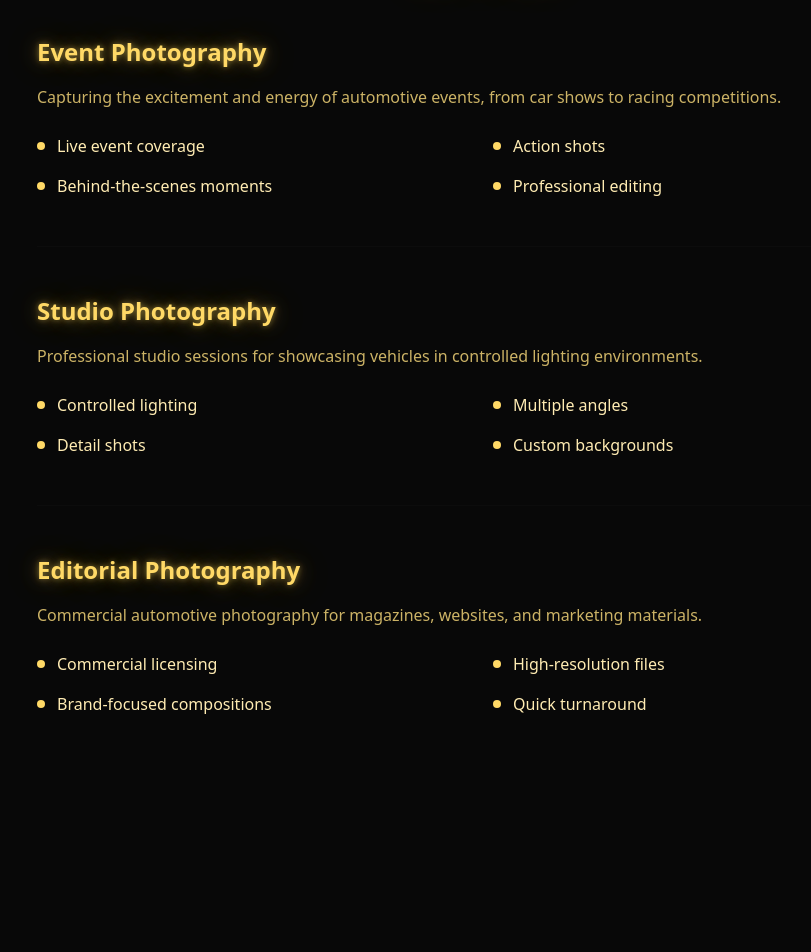
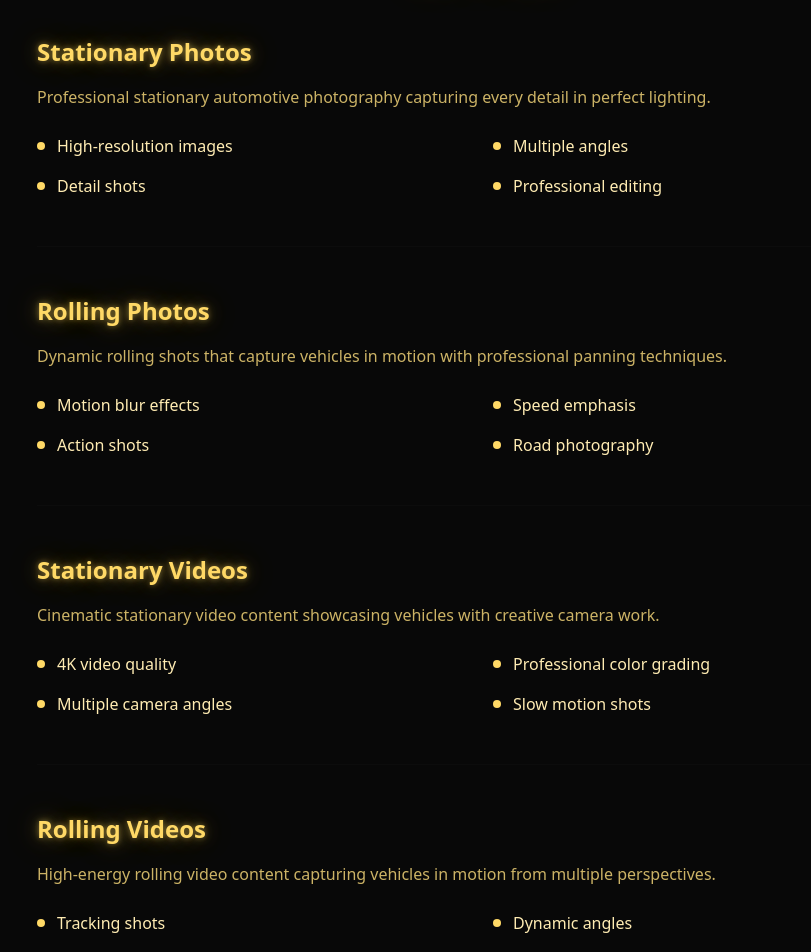
Before and after one commit to Jasontaylor14/bellakshoots, a React (Vite) app: page /services in a window 1280 px wide. Shown: the part 180-1132 px from the top of the page, without its empty margins (155-966 px from the left). Before the commit the page ends 992 px from the top, so only its background shows below. Built offline with nearby package versions, Linux system fonts and the light colour scheme.

Commit message:
Update services page content
Update the services offered on the services page.

```diff
--- a/src/pages/Services.tsx
+++ b/src/pages/Services.tsx
@@ -2,19 +2,29 @@ import Header from '@/components/Header';
 
 const services = [
   {
-    title: "Event Photography",
-    description: "Capturing the excitement and energy of automotive events, from car shows to racing competitions.",
-    features: ["Live event coverage", "Action shots", "Behind-the-scenes moments", "Professional editing"]
+    title: "Stationary Photos",
+    description: "Professional stationary automotive photography capturing every detail in perfect lighting.",
+    features: ["High-resolution images", "Multiple angles", "Detail shots", "Professional editing"]
   },
   {
-    title: "Studio Photography",
-    description: "Professional studio sessions for showcasing vehicles in controlled lighting environments.",
-    features: ["Controlled lighting", "Multiple angles", "Detail shots", "Custom backgrounds"]
+    title: "Rolling Photos",
+    description: "Dynamic rolling shots that capture vehicles in motion with professional panning techniques.",
+    features: ["Motion blur effects", "Speed emphasis", "Action shots", "Road photography"]
   },
   {
-    title: "Editorial Photography",
-    description: "Commercial automotive photography for magazines, websites, and marketing materials.",
-    features: ["Commercial licensing", "High-resolution files", "Brand-focused compositions", "Quick turnaround"]
+    title: "Stationary Videos",
+    description: "Cinematic stationary video content showcasing vehicles with creative camera work.",
+    features: ["4K video quality", "Professional color grading", "Multiple camera angles", "Slow motion shots"]
+  },
+  {
+    title: "Rolling Videos",
+    description: "High-energy rolling video content capturing vehicles in motion from multiple perspectives.",
+    features: ["Tracking shots", "Dynamic angles", "Speed footage", "Professional stabilization"]
+  },
+  {
+    title: "Raw Footage",
+    description: "Unedited raw footage delivery for clients who prefer to handle their own post-production.",
+    features: ["Full resolution files", "Multiple formats", "Complete shoots", "Fast delivery"]
   }
 ];
 
```
